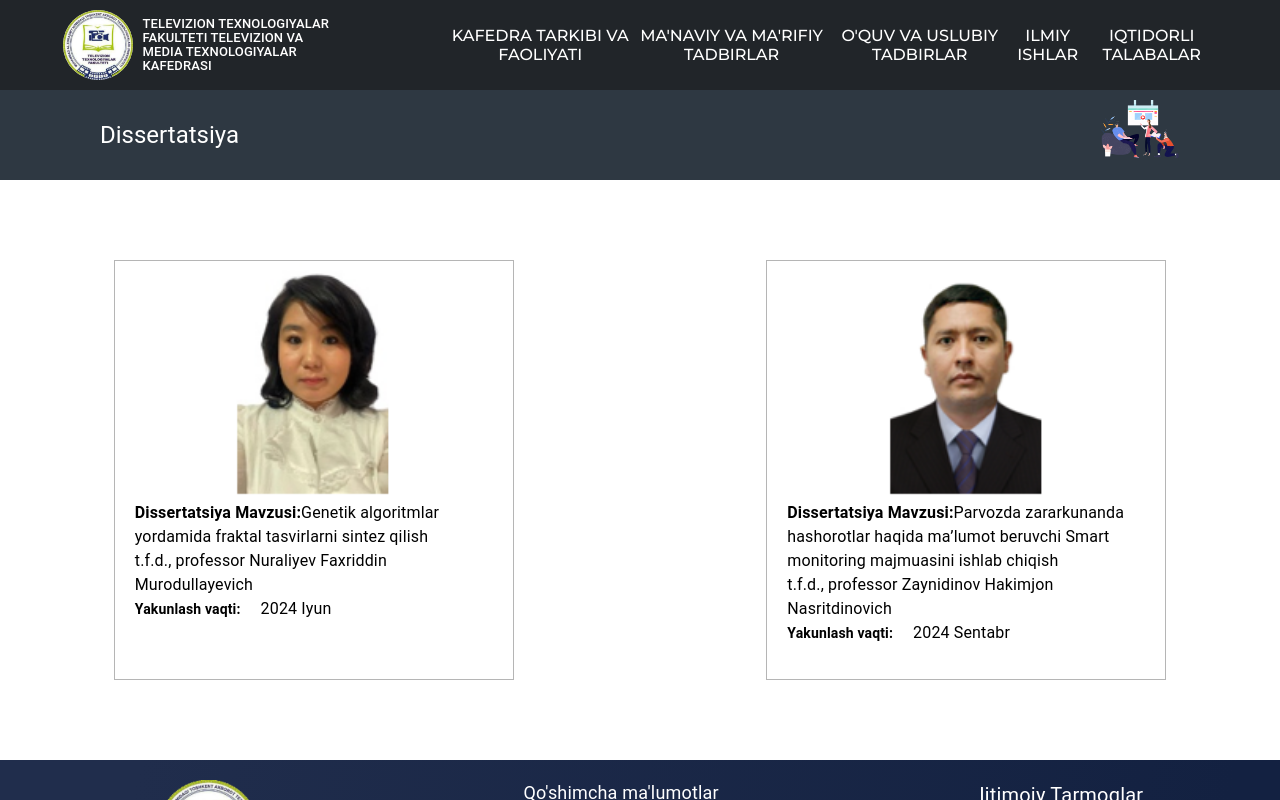
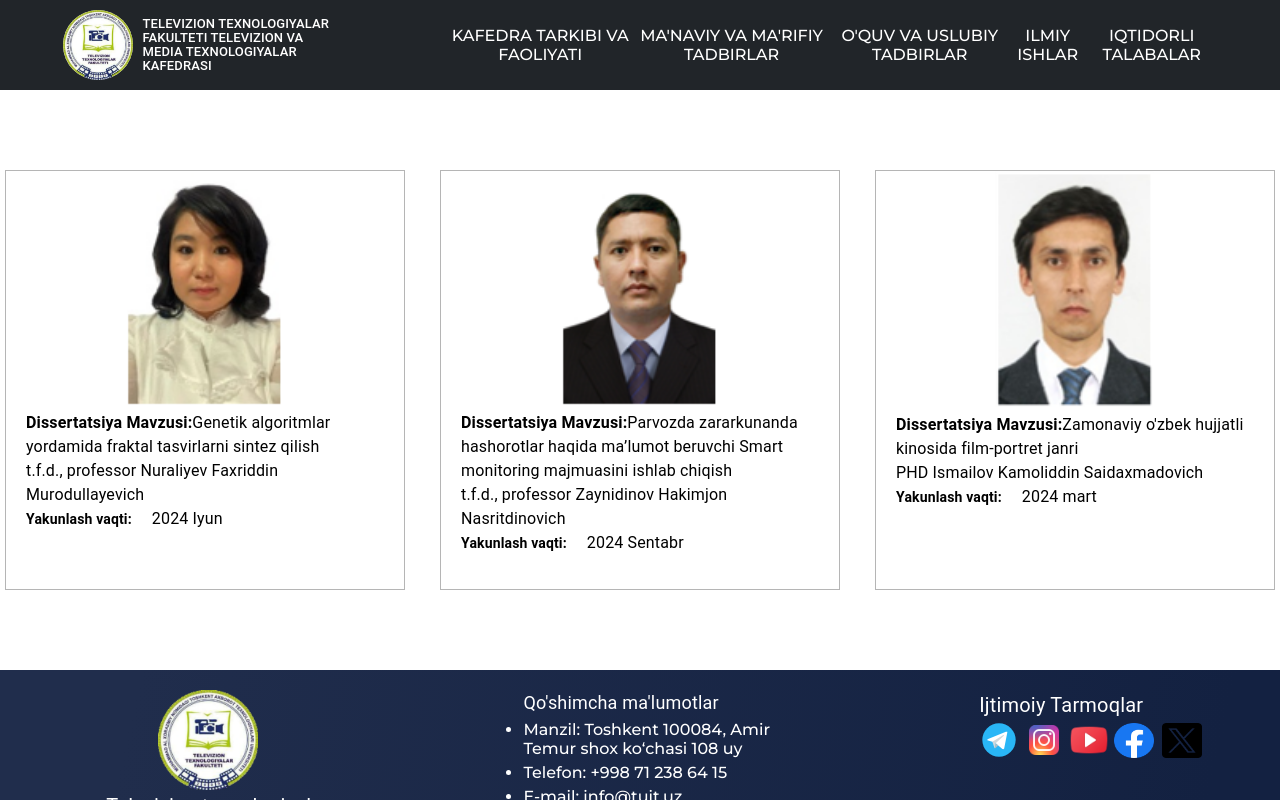
Before and after one commit to abbosbek23/tatuproject, a React (Vite) app: page /dissertatsiya in a window 1280 px wide. Shown: the top 800 px of the page. Built offline with nearby package versions, Linux system fonts and the light colour scheme.

Commit message:
change images

```diff
--- a/src/dissertatsiya/dissertatsiya.jsx
+++ b/src/dissertatsiya/dissertatsiya.jsx
@@ -2,7 +2,7 @@
 import { Box, Typography, useMediaQuery } from "@mui/material";
 import dissertatsiyaimg1 from "../assets/dissertatsiyaimg1.png";
 import dissertatsiyaimg2 from "../assets/dissertatsiyaimg2.png";
-import LocationWebsite from "../Components/locationwebsite";
+import dissertatsiyaimg3 from "../assets/ilmiyish1.png";
 
 const dissertatsiyalar = [
   {
@@ -19,13 +19,20 @@ const dissertatsiyalar = [
     deadline: "2024 Sentabr",
     image: dissertatsiyaimg2,
   },
+  {
+    id:3,
+    name:"Zamonaviy o'zbek hujjatli kinosida film-portret janri",
+    description:"PHD Ismailov Kamoliddin Saidaxmadovich",
+    deadline:"2024 mart",
+    image:dissertatsiyaimg3
+  }
 ];
 
 const Dissertatsiya = () => {
   const point500 = useMediaQuery("(max-width:500px)");
   return (
     <Box>
-      <LocationWebsite name={"Dissertatsiya"}/>
+      {/* <LocationWebsite name={"Dissertatsiya"}/> */}
     <Box
       display={"flex"}
       sx={{
--- a/src/home/home.jsx
+++ b/src/home/home.jsx
@@ -1,20 +1,16 @@
-// import React from 'react'
 import { Box, Typography, useMediaQuery } from "@mui/material";
-// import homeimg from '../assets/homeimage.jpg'
-// import homeimage from "../assets/tuitmainimage.png";
 import Bolimlar from "./bolimlar";
 import Slider from "./slider";
 import Slidersponsor from "./slidersponsor";
-// import ReactPlayer from 'react-player';
 import Homesliderimage from "./homesliderimage";
-import Locationwebsite from "../Components/locationwebsite";
+// import Locationwebsite from "../Components/locationwebsite";
 
 const Home = () => {
   const point620 = useMediaQuery("(max-width:620px)");
   return (
     <Box>
      <Box>
-      <Locationwebsite name={"Bosh sahifa"}/>
+      {/* <Locationwebsite name={"Bosh sahifa"}/> */}
       </Box>
       <Box
         sx={{
--- a/src/home/homesliderimage.jsx
+++ b/src/home/homesliderimage.jsx
@@ -8,10 +8,10 @@ import { Swiper, SwiperSlide } from "swiper/react";
 import { Navigation, Pagination, Scrollbar, Autoplay } from "swiper/modules";
 
 import homeimage from "../assets/homesliderimage1.jpg";
-import homeimage2 from "../assets/homesliderimage2.jpeg";
-import homeimage3 from "../assets/homesliderimage3.jpeg";
-// import homeimage4 from "../assets/homesliderimage5.jpg";
-// import homeimage5 from "../assets/homesliderimage6.jpg";
+// import homeimage2 from "../assets/homesliderimage2.jpeg";
+// import homeimage3 from "../assets/homesliderimage3.jpeg";
+import homeimage4 from "../assets/homesliderimage5.jpg";
+import homeimage5 from "../assets/homesliderimage6.jpg";
 // import homeimage6 from "../assets/homesliderimage7.jpg";
 import tatumainimage from "../assets/tuitmainimage.png";
 // import homeimage1 from "../assets/homeimage1.jpg";
@@ -33,7 +33,7 @@ const Homesliderimage = () => {
         navigation
         style={{
           width: '100%',
-          height: "80vh",
+          height: "90vh",
         }}
         breakpoints={{
           380: {
@@ -69,10 +69,10 @@ const Homesliderimage = () => {
             }} src={tatumainimage} alt="sponsor" />
         </SwiperSlide>
         <SwiperSlide>
-          <img style={{objectFit:"cover",width:"100%",height:"100%","@media (max-width:450px)":{objectFit:"none",width:"100%"}}} src={homeimage2} alt="sponsor" />
+          <img style={{objectFit:"cover",width:"100%",height:"100%","@media (max-width:450px)":{objectFit:"none",width:"100%"}}} src={homeimage5} alt="sponsor" />
         </SwiperSlide>
         <SwiperSlide>
-          <img style={{objectFit:"cover",width:"100%",height:"100%","@media (max-width:450px)":{objectFit:"none",width:"100%"}}} src={homeimage3} alt="sponsor" />
+          <img style={{objectFit:"cover",width:"100%",height:"100%","@media (max-width:450px)":{objectFit:"none",width:"100%"}}} src={homeimage4} alt="sponsor" />
         </SwiperSlide>
 
       </Swiper>
--- a/src/iqtidorlilar/iqtidorlibitiruvchilar.jsx
+++ b/src/iqtidorlilar/iqtidorlibitiruvchilar.jsx
@@ -15,7 +15,7 @@ import Sertifikat3 from "../assets/Sertifikat3.jpg";
 import { Grid } from "@mui/material";
 import { useMediaQuery } from '@mui/material';
 import { createGlobalStyle } from 'styled-components';
-import LocationWebsite from "../Components/locationwebsite";
+// import LocationWebsite from "../Components/locationwebsite";
 
 const GlobalStyle = createGlobalStyle`
   @import url('https://fonts.googleapis.com/css2?family=Montserrat:wght@500&display=swap');
@@ -94,7 +94,7 @@ const Iqtidorlibitiruvchilar = () => {
   const point620 = useMediaQuery("(max-width:620px)");
   return (
     <>
-        <LocationWebsite name={"Iqtidorlilar"}/>
+        {/* <LocationWebsite name={"Iqtidorlilar"}/> */}
       <Box sx={{ width: "100%", paddingInline: point620 ? "0px" : "50px", marginBlock: "20px" }}>
         <Typography
           sx={{
--- a/src/kafedra_about_page/about.jsx
+++ b/src/kafedra_about_page/about.jsx
@@ -9,7 +9,7 @@ import multi from "../assets/multi.png";
 import video from "../assets/video.png";
 import yoritish from "../assets/yoritish.png";
 import Teachers from "./oqituvchilar";
-import LocationWebsite from '../Components/locationwebsite';
+// import LocationWebsite from '../Components/locationwebsite';
 
 const magistraturayonalishlar = [
   {
@@ -77,7 +77,7 @@ const About = () => {
   const point560 = useMediaQuery("(max-width: 560px)");
   return (
     <Box>
-      <LocationWebsite name={"Kafedra"} />
+      {/* <LocationWebsite name={"Kafedra"} /> */}
       <Box
         sx={{
           display: "flex",
--- a/src/tadbirlar_page/ilmiy.jsx
+++ b/src/tadbirlar_page/ilmiy.jsx
@@ -5,7 +5,7 @@ import { Typography } from '@mui/material';
 import { tadbirlar_photo } from "./tadbirlardata";
 import { useMediaQuery } from '@mui/material';
 import "./index.css";
-import LocationWebsite from "../Components/locationwebsite";
+// import LocationWebsite from "../Components/locationwebsite";
 
 const Ilmiy = () => {
     const point770 = useMediaQuery("(max-width:770px)");
@@ -19,7 +19,7 @@ const Ilmiy = () => {
 
   return (
     <Box>
-        <LocationWebsite name={"Tadbirlar/Ilmiy va uslubiy"}/>
+        {/* <LocationWebsite name={"Tadbirlar/Ilmiy va uslubiy"}/>   */}
         <Typography
          sx={{
           fontSize: point500 ? "18px" : "24px",
--- a/src/tadbirlar_page/manaviy.jsx
+++ b/src/tadbirlar_page/manaviy.jsx
@@ -5,7 +5,7 @@ import { Typography } from '@mui/material';
 import { useMediaQuery } from '@mui/material';
 import { tadbirlar_photo } from "./tadbirlardata";
 import "./index.css";
-import LocationWebsite from "../Components/locationwebsite";
+// import LocationWebsite from "../Components/locationwebsite";
 
 const Manaviy = () => {
 
@@ -19,7 +19,7 @@ const Manaviy = () => {
 
   return (
     <Box>
-        <LocationWebsite name={"Tadbirlar/Manaviy va Madaniy"}/>
+        {/* <LocationWebsite name={"Tadbirlar/Manaviy va Madaniy"}/> */}
         <Typography
        sx={{
         fontSize: point500 ? "18px" : "24px",
```
Also changed, not shown: src/assets/ilmiyish1.jpg (added), src/assets/ilmiyish1.png (added).
